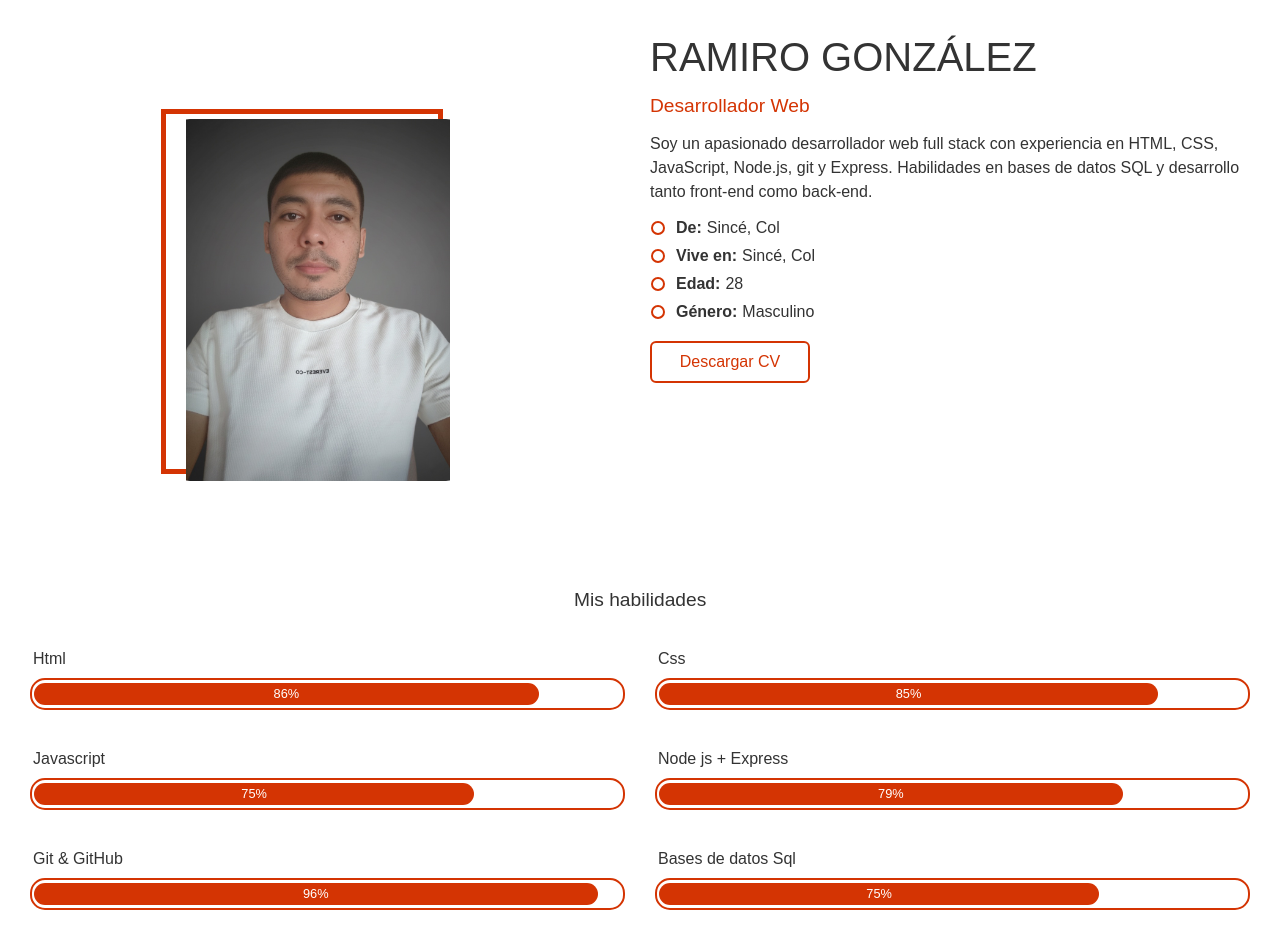
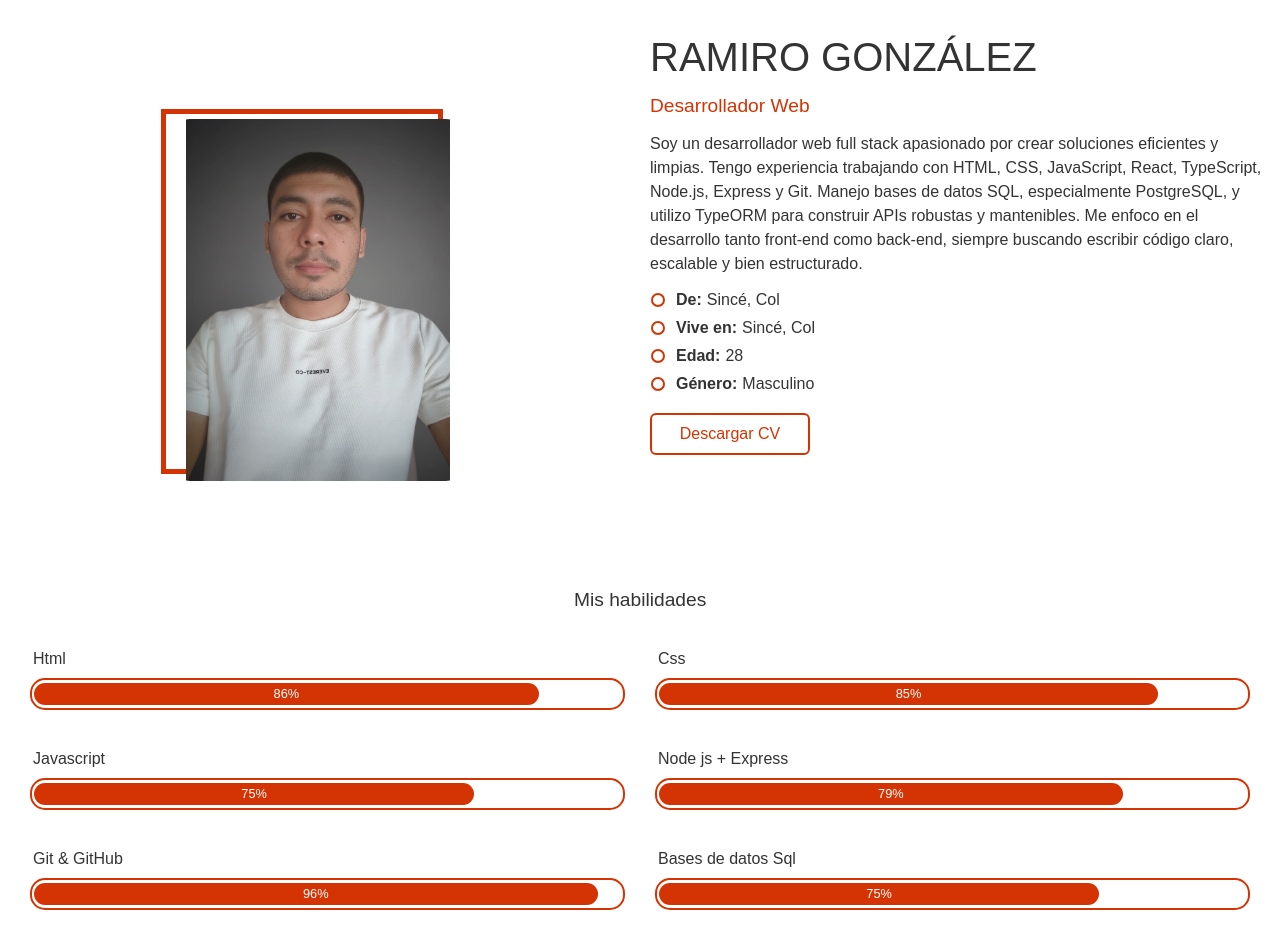
Before and after one commit to Ramiro2897/Portafolio, a plain HTML site: page html/index.html in a window 1280 px wide. Shown: the part 860-1787 px from the top of the page. Drawn offline with nearby package versions, Linux system fonts and the light colour scheme; some packages are replaced by stand-ins of ours; a web font is replaced by a local one.

Commit message:
Se ajusta el perfil

```diff
--- a/html/index.html
+++ b/html/index.html
@@ -79,8 +79,10 @@
             <h1 class="name-dev" data-aos="flip-right">RAMIRO GONZÁLEZ</h1>
             <h5 class="profession-dev" data-aos="flip-right">Desarrollador Web</h5>
             <p class="description-dev" id="information-dev" data-aos="flip-left">
-              Soy un apasionado desarrollador web full stack con experiencia en HTML, CSS, JavaScript, Node.js, git y Express.
-              Habilidades en bases de datos SQL y desarrollo tanto front-end como back-end.
+              Soy un desarrollador web full stack apasionado por crear soluciones eficientes y limpias.
+              Tengo experiencia trabajando con HTML, CSS, JavaScript, React, TypeScript, Node.js, Express y Git.
+              Manejo bases de datos SQL, especialmente PostgreSQL, y utilizo TypeORM para construir APIs robustas y mantenibles.
+              Me enfoco en el desarrollo tanto front-end como back-end, siempre buscando escribir código claro, escalable y bien estructurado.
             </p>
             <ul class="list-dev">
               <li data-aos="flip-left"><b>De:</b> Sincé, Col</li>
```
